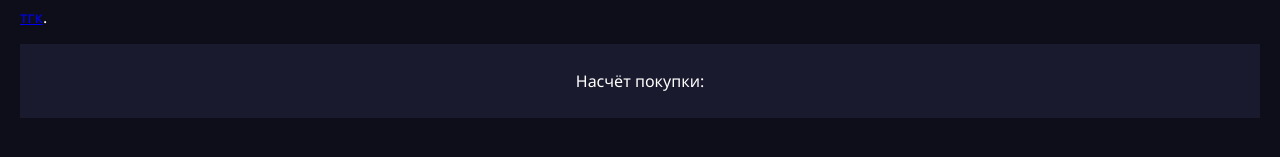
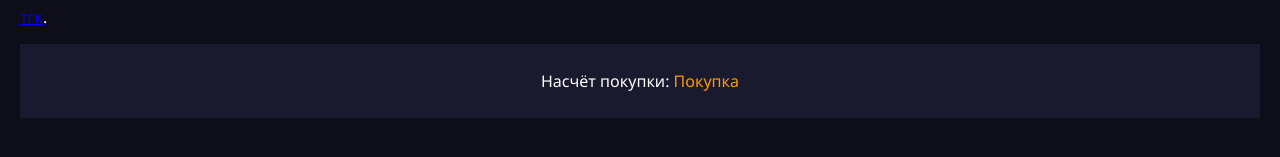
Before and after one commit to Benz7k3/voopBrawl, a plain HTML site: page index.html in a window 1280 px wide. Shown: the part 535-692 px from the top of the page. Drawn offline with Linux system fonts and the light colour scheme.

Commit message:
Update index.html

```diff
--- a/index.html
+++ b/index.html
@@ -35,7 +35,7 @@
         </section>
 
         <footer>
-            <p>Насчёт покупки: <a href="https://t.me/SEYUNluchi" покупка</a></p>
+            <p>Насчёт покупки: <a href="https://t.me/SEYUNluchi">Покупка</a></p>
         </footer>
     </main>
 </body>
```
